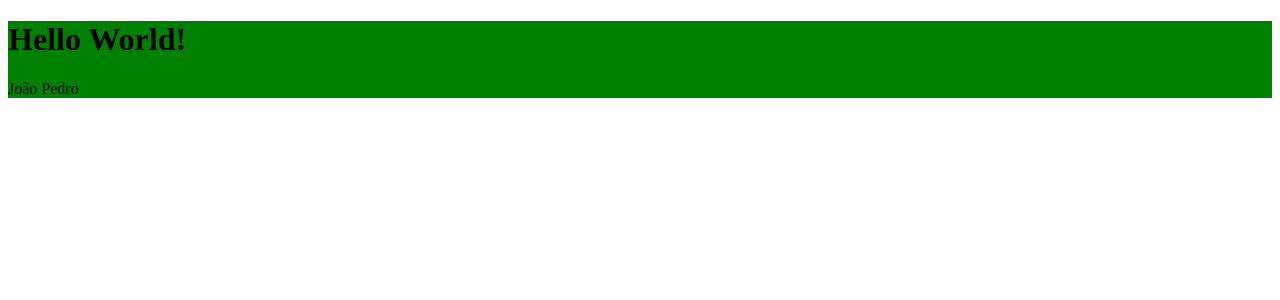
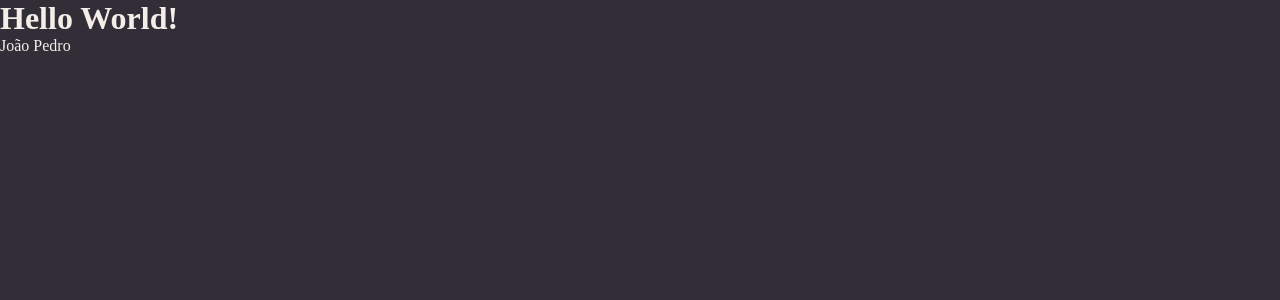
Before and after one commit to espjotape/rocketnotes, a React (Vite) app: page / in a window 1280 px wide. Shown: the top 300 px of the page. Built offline with nearby package versions, Linux system fonts and the light colour scheme.

Commit message:
Global Style

```diff
--- a/src/main.jsx
+++ b/src/main.jsx
@@ -2,12 +2,16 @@
 import ReactDOM  from 'react-dom/client'
 import { Details } from './pages/Details/index.jsx'
 
+import GlobalStyles from "./styles/global.js"
+
 import { ThemeProvider } from 'styled-components'
 import theme from './styles/theme.js'
+
 
 ReactDOM.createRoot(document.getElementById('root')).render(
   <React.StrictMode>
     <ThemeProvider theme={theme}>
+      <GlobalStyles />
       <Details />
     </ThemeProvider>
   </React.StrictMode>,
--- a/src/pages/Details/styles.js
+++ b/src/pages/Details/styles.js
@@ -1,5 +1,5 @@
 import styled from "styled-components";
 
 export const Container = styled.div`
-  background-color: green;
+
 `
--- /dev/null
+++ b/src/styles/global.js
@@ -0,0 +1,27 @@
+import { createGlobalStyle } from 'styled-components';
+
+export default createGlobalStyle`
+* {
+  padding: 0;
+  margin: 0;
+  box-sizing: border-box;
+}
+
+body {
+  background-color: ${({ theme }) => theme.COLORS.BACKGROUND_800};
+  color: ${({ theme }) => theme.COLORS.WHITE};
+}
+
+a {
+  text-decoration:none;
+}
+
+button, a {
+  cursor: pointer;
+  transition: filter 0.2s
+}
+
+button:hover, a:hover{
+  filter: brightness(0.9)
+}
+`;
```
